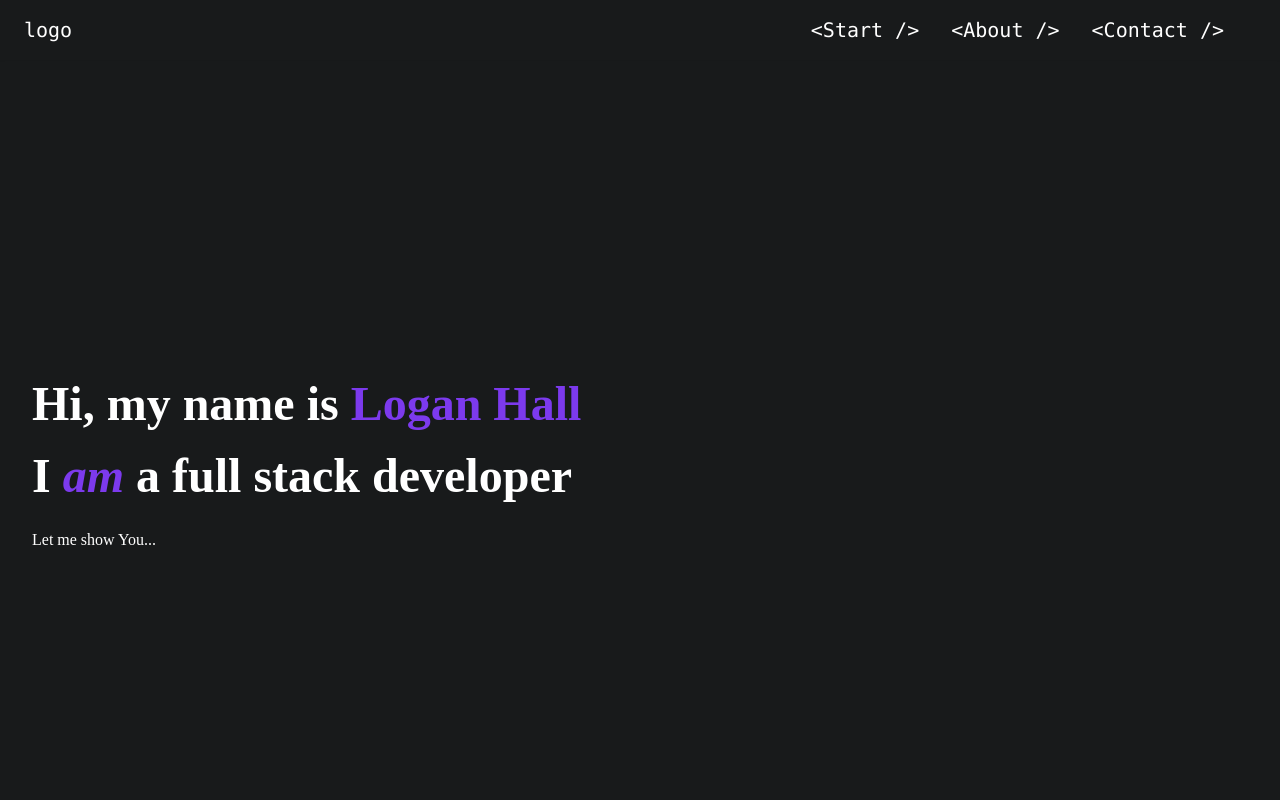
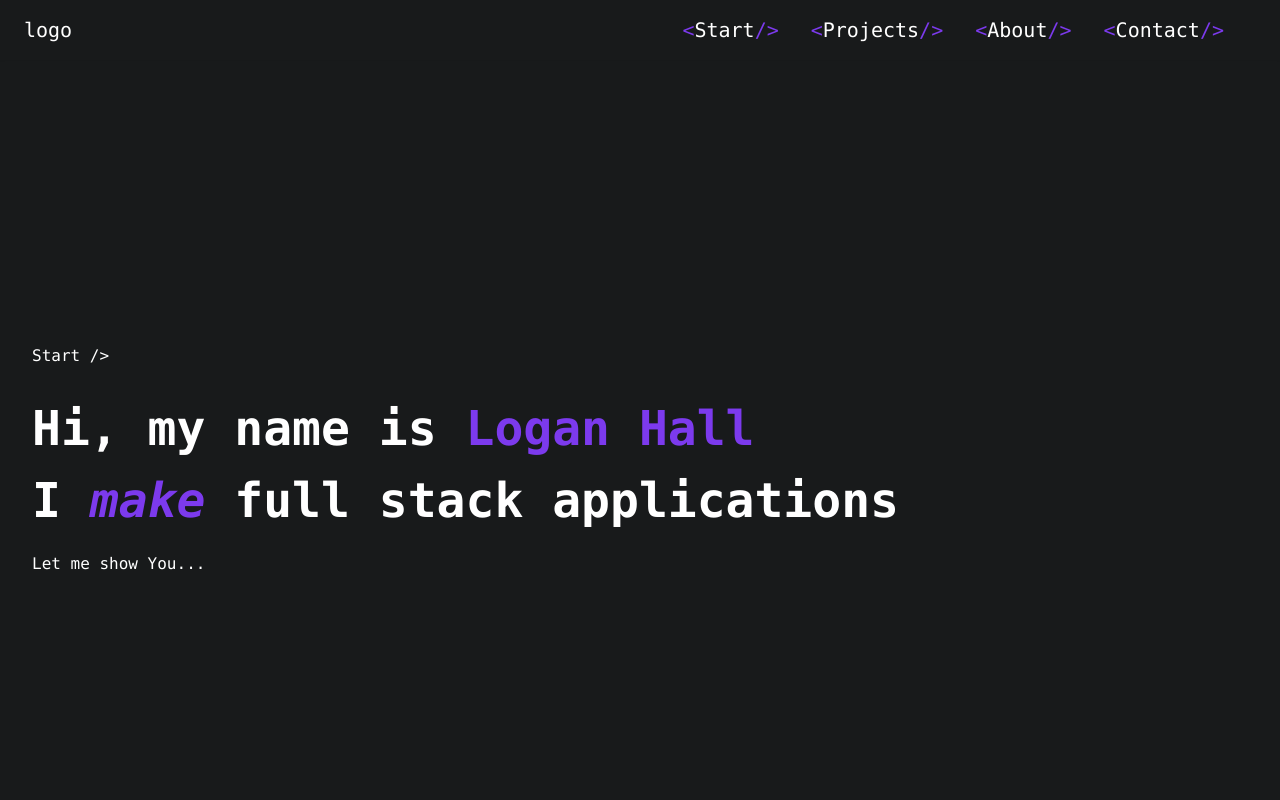
Before and after one commit to LhallLhall/LhallLhall.github.io, a Next.js app in the folder portfolio/: page / in a window 1280 px wide. Shown: the top 800 px of the page. Built offline with nearby package versions, Linux system fonts and the light colour scheme; grey boxes are pictures that could not be loaded.

Commit message:
added some stylind and images

```diff
--- a/portfolio/src/components/about.jsx
+++ b/portfolio/src/components/about.jsx
@@ -1,7 +1,9 @@
 export default function About() {
     return (
-        <div className="container">
-            <p>test 2</p>
-        </div>
+    <div className="h-screen">
+      <div className="container mx-auto h-screen ">
+        <img src="/images/background.jpg"></img>
+      </div>
+    </div>
     )
 }
--- a/portfolio/src/components/landingSection.jsx
+++ b/portfolio/src/components/landingSection.jsx
@@ -1,17 +1,23 @@
 import Navbar from "./navbar.jsx";
+import Styles from "../styles/landingSection.module.css"
+
 
 export default function LandingSection() {
   return (
-    <div className="h-screen">
+    <div className="h-screen font-mono">
+      <div style={{backgroundImage: "/images/background.jpg", backgroundRepeat: "no-repeat", backgroundSize: "cover"}} className={Styles.backgroundImg}>
         <Navbar />
         <div className="container mx-auto h-screen ">
           <div className="grid-rows-1 flex  items-center h-full">
             <div className="grid-cols-1">
               <div className="w-100">
-            <h1>
+                <p>Start /&gt;</p>
+                <br>
+                </br>
+                <h1 className="">
                   Hi, my name is <span className="text-violet-600">Logan Hall</span>
                   <br/>
-              I <em className="text-violet-600">am</em> a full stack developer
+                  I <em className="text-violet-600"> make </em> full stack applications
                 </h1>
               </div>
               <div className="w-100">
@@ -23,5 +29,6 @@ export default function LandingSection() {
           </div>
         </div>
       </div>
+    </div>
   )
 }
--- a/portfolio/src/components/navbar.jsx
+++ b/portfolio/src/components/navbar.jsx
@@ -16,13 +16,33 @@ export default function Navbar() {
                     alt="Logan Hall Logo"
                     /> */}
                     logo
+
                 </a>
             </div>
             <div className="flex flex-col md:flex-row md:mx-6">
                 <div className="pr-8 flex justify-center">
-                    <a href="#" className="me-4 relative inline cursor-pointer text-xl font-medium before:bg-violet-600  before:absolute before:-bottom-1 before:block before:h-[2px] before:w-full before:origin-bottom-right before:scale-x-0 before:transition before:duration-300 before:ease-in-out hover:before:origin-bottom-left hover:before:scale-x-100">{"<Start />"}</a>
-                    <a href="#" className="me-4 ms-4 relative inline cursor-pointer text-xl font-medium before:bg-violet-600  before:absolute before:-bottom-1 before:block before:h-[2px] before:w-full before:origin-bottom-right before:scale-x-0 before:transition before:duration-300 before:ease-in-out hover:before:origin-bottom-left hover:before:scale-x-100" >{"<About />"}</a>
-                    <a href="#" className="ms-4 relative inline cursor-pointer text-xl font-medium before:bg-violet-600  before:absolute before:-bottom-1 before:block before:h-[2px] before:w-full before:origin-bottom-right before:scale-x-0 before:transition before:duration-300 before:ease-in-out hover:before:origin-bottom-left hover:before:scale-x-100">{"<Contact />"}</a>
+                    <a href="#" className="me-4 relative inline cursor-pointer text-xl font-medium before:bg-violet-600  before:absolute before:-bottom-1 before:block before:h-[2px] before:w-full before:origin-bottom-right before:scale-x-0 before:transition before:duration-300 before:ease-in-out hover:before:origin-bottom-left hover:before:scale-x-100">
+                        <span className="text-violet-600">&lt;</span>
+                        <span>Start</span>
+                        <span className="text-violet-600">/&gt;</span>
+                    </a>
+                    <a href="#" className="me-4 ms-4 relative inline cursor-pointer text-xl font-medium before:bg-violet-600  before:absolute before:-bottom-1 before:block before:h-[2px] before:w-full before:origin-bottom-right before:scale-x-0 before:transition before:duration-300 before:ease-in-out hover:before:origin-bottom-left hover:before:scale-x-100" >
+                    <span className="text-violet-600">&lt;</span>
+                        <span>Projects</span>
+                        <span className="text-violet-600">/&gt;</span>
+                    </a>
+
+                    <a href="#" className="me-4 ms-4 relative inline cursor-pointer text-xl font-medium before:bg-violet-600  before:absolute before:-bottom-1 before:block before:h-[2px] before:w-full before:origin-bottom-right before:scale-x-0 before:transition before:duration-300 before:ease-in-out hover:before:origin-bottom-left hover:before:scale-x-100" >
+                    <span className="text-violet-600">&lt;</span>
+                        <span>About</span>
+                        <span className="text-violet-600">/&gt;</span>
+                    </a>
+
+                    <a href="#" className="ms-4 relative inline cursor-pointer text-xl font-medium before:bg-violet-600  before:absolute before:-bottom-1 before:block before:h-[2px] before:w-full before:origin-bottom-right before:scale-x-0 before:transition before:duration-300 before:ease-in-out hover:before:origin-bottom-left hover:before:scale-x-100">
+                    <span className="text-violet-600">&lt;</span>
+                        <span>Contact</span>
+                        <span className="text-violet-600">/&gt;</span>
+                    </a>
                 </div>
 
             </div>
--- /dev/null
+++ b/portfolio/src/styles/landingSection.module.css
@@ -0,0 +1,5 @@
+.backgroundImg {
+    background-image: "/images/background.jpg";
+    background-repeat: no-repeat;
+    background-size: cover;
+}
```
Also changed, not shown: portfolio/public/images/LoganHall.png (renamed from portfolio/public/LoganHall.png), 1 other file (tests, documents, lock files or other folders). Lines whose indentation alone changed are shown as unchanged.
